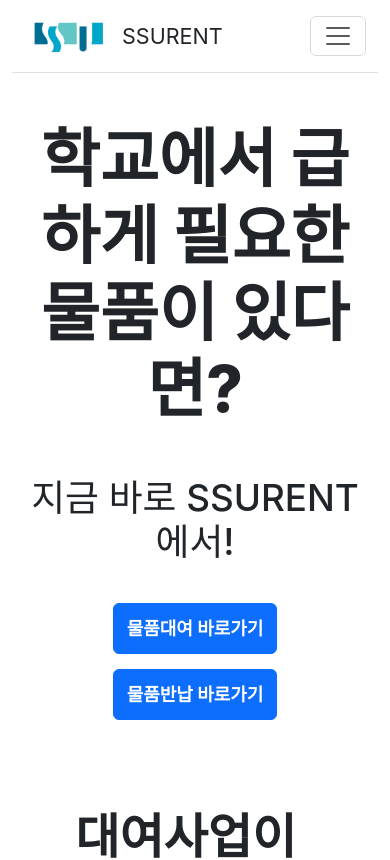
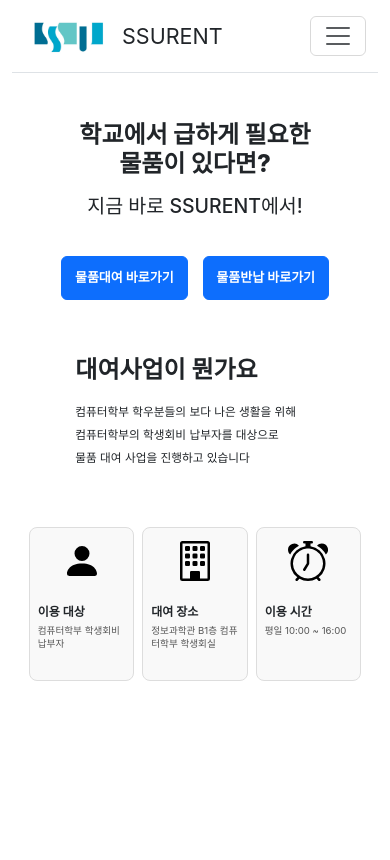
Before and after one commit to CromNEXT/SSURENT, a React (Create React App) app: page / in a window 390 px wide. Shown: the top 860 px of the page. Built offline with nearby package versions, Linux system fonts and the light colour scheme.

Commit message:
feat : Home화면 모바일 반응형 추가 - 반응형 사이즈로 폰트 크기, 카드 크기, 아이콘 크기, 버튼 크기 수정

```diff
--- a/src/components/Home.css
+++ b/src/components/Home.css
@@ -10,15 +10,15 @@
 
 /* h1 태그 스타일 */
 .main-content h1 {
-    font-size: 4rem; /* 글자 크기 (rem 단위는 사용자 설정에 따라 조절됨) */
+    font-size: clamp(1.5rem, 5vw, 4rem); /* 글자 크기 (rem 단위는 사용자 설정에 따라 조절됨) */
     font-weight: 800; /* 글자 굵기  */
     margin: 0; /* 위아래 간격 초기화 */
 }
 
 /* h2 태그 스타일 */
 .main-content h2 {
-    font-size: 2.3rem;
-    margin-top: 3rem; /* 위쪽 제목과의 간격 */
+    font-size: clamp(1.15rem,5vw,2.3rem);
+    margin-top: clamp(1rem, 3vw, 3rem); /* 위쪽 제목과의 간격 */
     font-weight: 550;
 }
 
@@ -32,7 +32,7 @@
 @media (max-width: 768px) {
     .button-container {
         /* Flex의 방향을 세로(column)로 변경하여 버튼을 수직으로 쌓습니다. */
-        flex-direction: column;
+        flex-direction: row;
 
         /* 버튼이 컨테이너 너비에 꽉 차도록 만듭니다. (더 깔끔해 보임) */
         align-items: stretch;
@@ -42,7 +42,7 @@
     }
 }
 .button-container .btn.btn-primary {
-    font-size: 18px;      /* 글자 크기 */
+    font-size: clamp(7px,13px,18px);      /* 글자 크기 */
     font-weight: bold;    /* 글자 굵기 (normal, bold, 700 등) */
     color: #ffffff;       /* 글자 색상 (하얀색) */
     padding: 0.7rem 0.8rem;
@@ -56,32 +56,46 @@
 .middle-describes h2 {
     text-align: left;
     font-weight: 700;
-    font-size: 3rem;
+    font-size: clamp(1.5rem,5vw, 3rem);
+    margin-bottom: clamp(1rem, 3vw, 2rem);
 }
 
 .middle-describes h4 {
     text-align: left;
     font-weight: 400;
-    line-height : 150%;
+    line-height : clamp(200%, 3vw, 150%);
+    font-size: clamp(0.5rem, 3vw, 1.7rem);
+    margin-top: 0;
 }
 
 .info-cards-container {
-    gap: 3rem;
+    gap: clamp(0.5rem,2vw,3rem);
     display: flex; /* 카드를 가로로 배치 */
     justify-content: space-around; /* 카드 사이에 동일한 간격 유지 */
-    padding: 6rem; /* 전체 카드 컨테이너에 여백 */
-    margin-top: -4rem; /* middle-describes와의 간격 */
+    padding: clamp(1rem,4vw,4rem) clamp(0.5rem,2vw,2rem); /* 전체 카드 컨테이너에 여백 */
+    margin-top: 2rem; /* middle-describes와의 간격 */
 }
 
 .info-card {
     background-color: #f9f9f9; /* 카드 배경색 */
     border: 1px solid #ddd; /* 카드 테두리 */
-    border-radius: 5px; /* 카드 모서리 둥글게 */
-    padding: 2rem; /* 카드 내부 여백 */
+    border-radius: 8px; /* 카드 모서리 둥글게 */
+    padding: clamp(1rem,2vw,2rem); /* 카드 내부 여백 */
     text-align: center; /* 텍스트 가운데 정렬 */
     flex: 1;
-    width: 40%; /* 카드 너비 (세 개가 적절히 들어갈 수 있도록) */
+    min-width: 0;
+    transition: transform 0.2s ease, box-shadow 0.2s ease;
     box-sizing: border-box; /* padding과 border가 width에 포함되도록 */
+}
+
+.info-card:hover{
+    transform: translateY(-5px);
+    box-shadow: 0 4px 12px rgba(0,0,0,0.1);
+}
+
+.info-card svg{
+    width: clamp(40px, 10vw, 80px);
+    height: clamp(40px, 10vw, 80px);
 }
 
 .info-card h3 {
@@ -89,23 +103,32 @@
     font-weight: 700;
     margin-top: 0; /* 제목 상단 여백 제거 */
     margin-bottom: 10px; /* 제목 하단 여백 */
-    font-size: 1.2rem;
+    font-size: clamp(0.8rem, 2vw, 1.2rem);
 }
 
 .info-card p {
     text-align: left;
-    font-size: 0.9rem;
+    font-size: clamp(0.65rem, 1.5vw, 0.9rem);
     color: #555;
+    line-height: 1.4;
 }
 
 /* 반응형 디자인 (화면이 작아질 경우 카드 배치 변경) */
-@media (max-width: 768px) {
+@media (max-width: 480px) {
     .info-cards-container {
-        flex-direction: column; /* 화면이 작으면 세로로 배치 */
+        gap: 0.5rem;
+        padding: 1rem 0.3rem;
     }
     .info-card {
-        width: 80%; /* 작은 화면에서 넓게 표시 */
-        margin: 10px auto; /* 가운데 정렬 및 간격 */
+        padding: 0.8rem 0.5rem;
+    }
+    .info-card h3 {
+        font-size: 0.75rem;
+        margin-bottom: 5px;
+    }
+
+    .info-card p {
+        font-size: 0.6rem;
     }
 }
 
--- a/src/pages/Home.tsx
+++ b/src/pages/Home.tsx
@@ -21,7 +21,6 @@
             </div>
             <div className="middle-describes">
                 <h2 >대여사업이 뭔가요</h2>
-                <br/>
                 <h4>
                     컴퓨터학부 학우분들의 보다 나은 생활을 위해<br/>
                     컴퓨터학부의 학생회비 납부자를 대상으로<br/>
@@ -30,21 +29,21 @@
             </div>
             <div className="info-cards-container">
                 <div className="info-card">
-                    <PersonFill size={80} color="#000000" />
+                    <PersonFill className="info-icon" color="#000000" />
                     <br/>
                     <br/>
                     <h3>이용 대상</h3>
                     <p>컴퓨터학부 학생회비 납부자</p>
                 </div>
                 <div className="info-card">
-                    <Building size={80} color="#000000" />
+                    <Building className="info-icon" color="#000000" />
                     <br/>
                     <br/>
                     <h3>대여 장소</h3>
                     <p>정보과학관 B1층 컴퓨터학부 학생회실</p>
                 </div>
                 <div className="info-card">
-                    <Alarm size={80} color="#000000" />
+                    <Alarm className="info-icon" color="#000000" />
                     <br/>
                     <br/>
                     <h3>이용 시간</h3>
```
